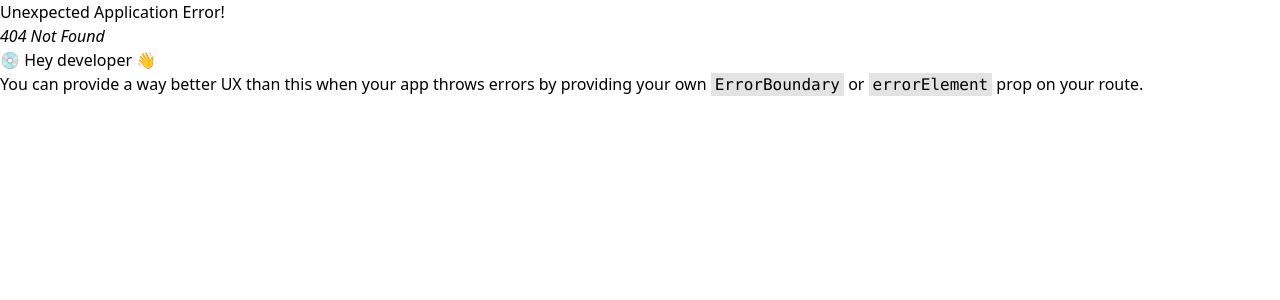
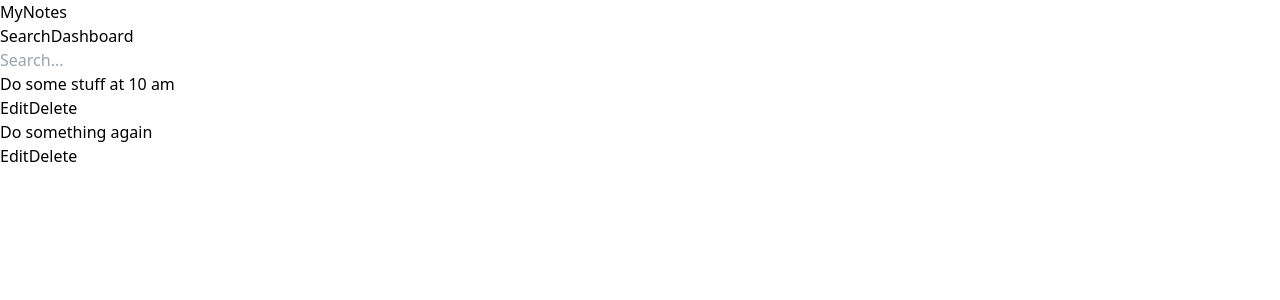
Before and after one commit to Kirill-jsdev/notes_test, a React (Vite) app: page /search in a window 1280 px wide. Before the commit this address had no page. Shown: the top 300 px of the page. Built offline with nearby package versions, Linux system fonts and the light colour scheme.

Commit message:
Added search functionality

```diff
--- a/src/App.tsx
+++ b/src/App.tsx
@@ -5,6 +5,8 @@ import CreatePage from './pages/CreatePage'
 import Dashboard from './pages/Dashboard'
 import RootLayout from './pages/RootLayout'
 import NotesPage from './pages/Notes'
+import SearchPage from './pages/SearchPage'
+import EditPage from './pages/EditPage'
 
 const router = createBrowserRouter([
   {
@@ -13,7 +15,9 @@ const router = createBrowserRouter([
     children: [
       {path: '/', element: <HomePage />},
       {path: '/create/:notebookId', element: <CreatePage />},
+      {path: '/edit/:noteId', element: <EditPage />},
       {path: '/notes/:notebookId', element: <NotesPage />},
+      {path: '/search', element: <SearchPage />},
       {path: '/dashboard', element: <Dashboard />},
     ]
   },
--- a/src/components.tsx/Navbar.tsx
+++ b/src/components.tsx/Navbar.tsx
@@ -9,6 +9,9 @@ const Navbar = () => {
             </Link>
             <ul className="flex items-center text-white pr-4">
               <li>
+                <Link to='/search' className="text-lg font-semibold hover:underline ml-4">
+                  Search
+                </Link>
                 <Link to='/dashboard' className="text-lg font-semibold hover:underline ml-4">
                   Dashboard
                 </Link>
--- a/src/pages/CreatePage.tsx
+++ b/src/pages/CreatePage.tsx
@@ -15,7 +15,14 @@ const CreatePage = () => {
     const dispatch = useDispatch()
     const navigate = useNavigate()
 
-    const notebook = useSelector(state => state.notebooks.notebooks.filter(n => n.id == notebookId))[0]
+    const [notebook, setNotebook] = useState()
+
+    const notebooks = useSelector(state => state.notebooks.notebooks)
+
+    useEffect(() => {
+      const nb = notebooks.filter(n => n.id == notebookId)[0]
+      setNotebook(nb)
+    }, [])
 
     useEffect(() => {
         if (textareaRef.current) {
@@ -28,18 +35,21 @@ const CreatePage = () => {
 
         e.preventDefault()
 
-        const note = {id: Math.random(), title: text}
 
-        const updatedNotes = [...notebook.notes, note]
-        const updatedNotebook = { ...notebook, notes: updatedNotes }
-        dispatch(createNote(updatedNotebook))
-        navigate(`/notes/${notebookId}`)
+        if (notebook) {
+            const note = {id: Math.random(), title: text}
+            const updatedNotes = [...notebook.notes, note]
+            const updatedNotebook = { ...notebook, notes: updatedNotes }
+            dispatch(createNote(updatedNotebook))
+            navigate(`/notes/${notebookId}`)
+        }
+
+
     }
 
     const handleOnChange = (e: React.ChangeEvent<HTMLTextAreaElement>) => {
         const content = e.target.value
         setText(content)
-        console.log(content)
     }
 
 
--- /dev/null
+++ b/src/pages/EditPage.tsx
@@ -0,0 +1,6 @@
+const EditPage = () => {
+
+    return <h1>Edit Page</h1>
+}
+
+export default EditPage
--- a/src/pages/HomePage.tsx
+++ b/src/pages/HomePage.tsx
@@ -14,8 +14,6 @@ const HomePage = () => {
         e.preventDefault()
         dispatch(deleteNotebook(notebookId))
     }
-
-    console.log(notebooks)
 
     return (
         <div className="max-w-screen-xl mx-auto p-4">
--- a/src/pages/Notes.tsx
+++ b/src/pages/Notes.tsx
@@ -1,3 +1,4 @@
+import {useState, useEffect} from 'react'
 import {useSelector, useDispatch} from 'react-redux'
 import {deleteNote} from '../store/slice'
 import { useNavigate, useParams } from 'react-router-dom'
@@ -8,30 +9,38 @@ const NotesPage = () => {
     const navigate = useNavigate()
     const dispatch = useDispatch()
 
-    const notebook = useSelector(state => state.notebooks.notebooks.filter(n => n.id == notebookId))[0]
+    const [notebook, setNotebook] = useState()
+
+    const notebooks = useSelector(state => state.notebooks.notebooks)
+
+    useEffect(() => {
+      const nb = notebooks.filter(n => n.id == notebookId)[0]
+      setNotebook(nb)
+    }, [])
 
 
     const removeNote = (noteId) => {
+      const notebook = notebooks.filter(n => n.id == notebookId)[0]
       const updatedNotes = notebook.notes.filter(n => n.id !== noteId);
       const updatedNotebook = { ...notebook, notes: updatedNotes };
       dispatch(deleteNote(updatedNotebook));
     }
 
+
+
     return (
         <div className="max-w-screen-xl mx-auto p-4">
 
-          <h1>{notebook.name}</h1>
-
-
+          <h1>{notebook ? notebook.name : 'Title'}</h1>
 
           <div className="grid grid-cols-1 md:grid-cols-2 lg:grid-cols-3 gap-4">
 
-            {notebook.notes.length && notebook.notes.map(note => {
+            {notebook?.notes.length && notebook.notes.map(note => {
               return (
-                <div className="border p-4 hover:bg-gray-100 rounded-lg flex justify-between">
+                <div key={note.id} className="border p-4 hover:bg-gray-100 rounded-lg flex justify-between">
                   <p className="flex-grow text-lg font-semibold mb-2">{note.title}</p>
                   <div className="flex items-center space-x-2">
-                    <button className="text-blue-500">
+                    <button onClick={() => navigate(`/edit/${note.id}`)} className="text-blue-500">
                       Edit
                     </button>
                     <button onClick={() => removeNote(note.id)} className="text-red-500">
--- a/src/pages/SearchPage.tsx
+++ b/src/pages/SearchPage.tsx
@@ -1,17 +1,51 @@
+import {useState, useEffect} from 'react'
+import {useSelector} from 'react-redux'
+
 const SearchPage = () => {
+
+    const [notes, setNotes] = useState([])
+    const [filteredNotes, setFilteredNotes] = useState([])
+
+    const notebooks = useSelector(state => state.notebooks.notebooks)
+
+    const handleChange = (e) => {
+        const term = e.target.value
+
+        if(!term.length === 0) {
+            setFilteredNotes(notes)
+            return
+        }
+
+        const filtered = notes.filter(n => n.title.toLowerCase().includes(term))
+
+        setFilteredNotes(filtered)
+
+    }
+
+    useEffect(() => {
+        const allNotes = [];
+
+        for (const item of notebooks) {
+          for (const n of item.notes) {
+            allNotes.push(n);
+          }
+        }
+        setNotes(allNotes)
+        setFilteredNotes(allNotes)
+
+      }, []);
 
     return (
         <div className="max-w-screen-xl mx-auto p-4">
 
-          <h1>Search results</h1>
+            <input type="text" onChange={handleChange}  placeholder="Search..." />
+
+            <div className="grid grid-cols-1 md:grid-cols-2 lg:grid-cols-3 gap-4">
 
 
-
-          <div className="grid grid-cols-1 md:grid-cols-2 lg:grid-cols-3 gap-4">
-
-            {/* {notebook.notes.length && notebook.notes.map(note => { */}
-              {/* return ( */}
-                <div className="border p-4 hover:bg-gray-100 rounded-lg flex justify-between">
+            {filteredNotes.length && filteredNotes.map(note => {
+              return (
+                <div key={note.id} className="border p-4 hover:bg-gray-100 rounded-lg flex justify-between">
                   <p className="flex-grow text-lg font-semibold mb-2">{note.title}</p>
                   <div className="flex items-center space-x-2">
                     <button className="text-blue-500">
@@ -22,22 +56,11 @@ const SearchPage = () => {
                     </button>
                   </div>
                 </div>
-              {/* ) */}
-            {/* })} */}
-
-
-
-
-
-
+              )
+            })}
           </div>
-
-
         </div>
-
     )
-
-
 }
 
 export default SearchPage
```
